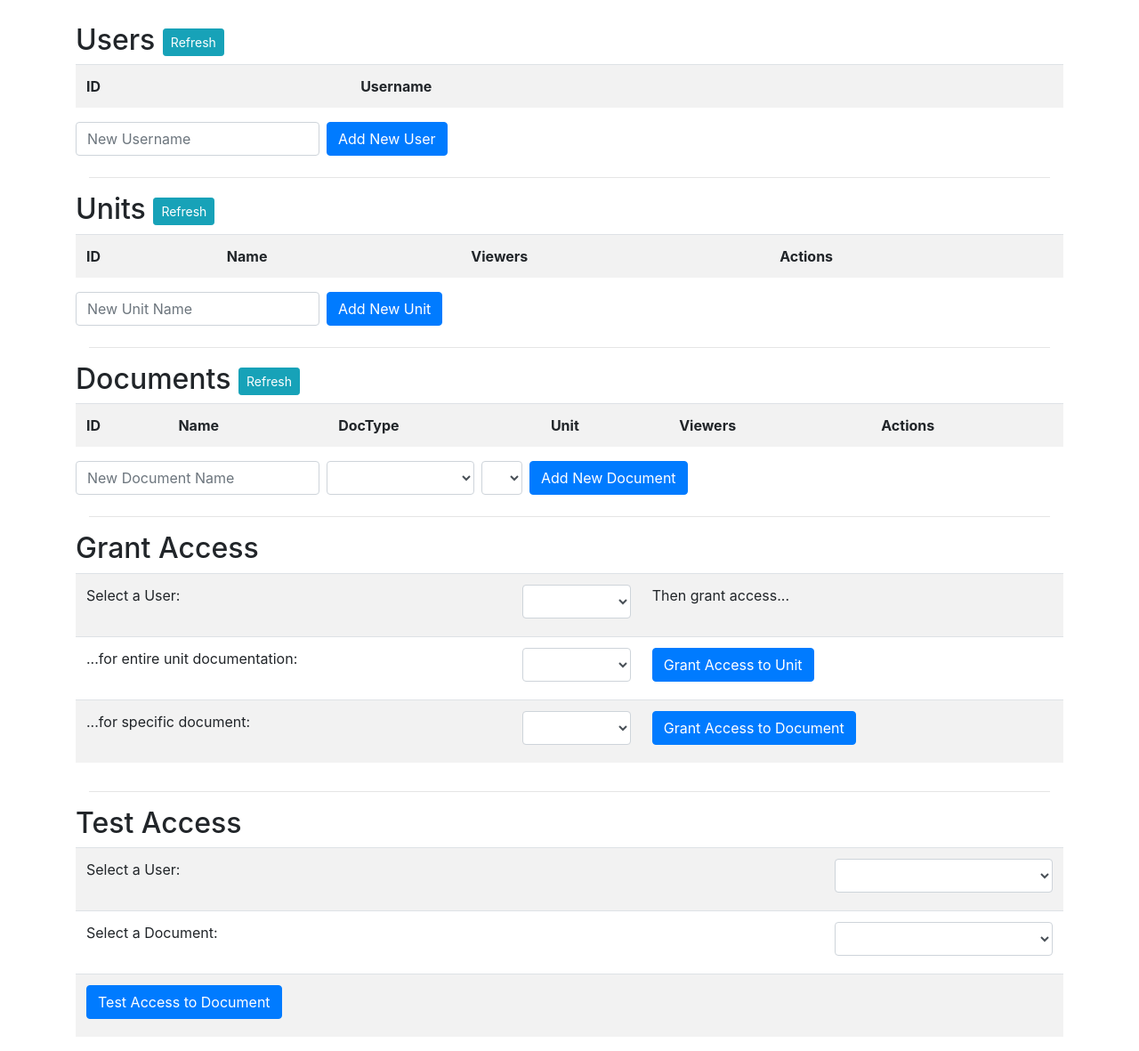
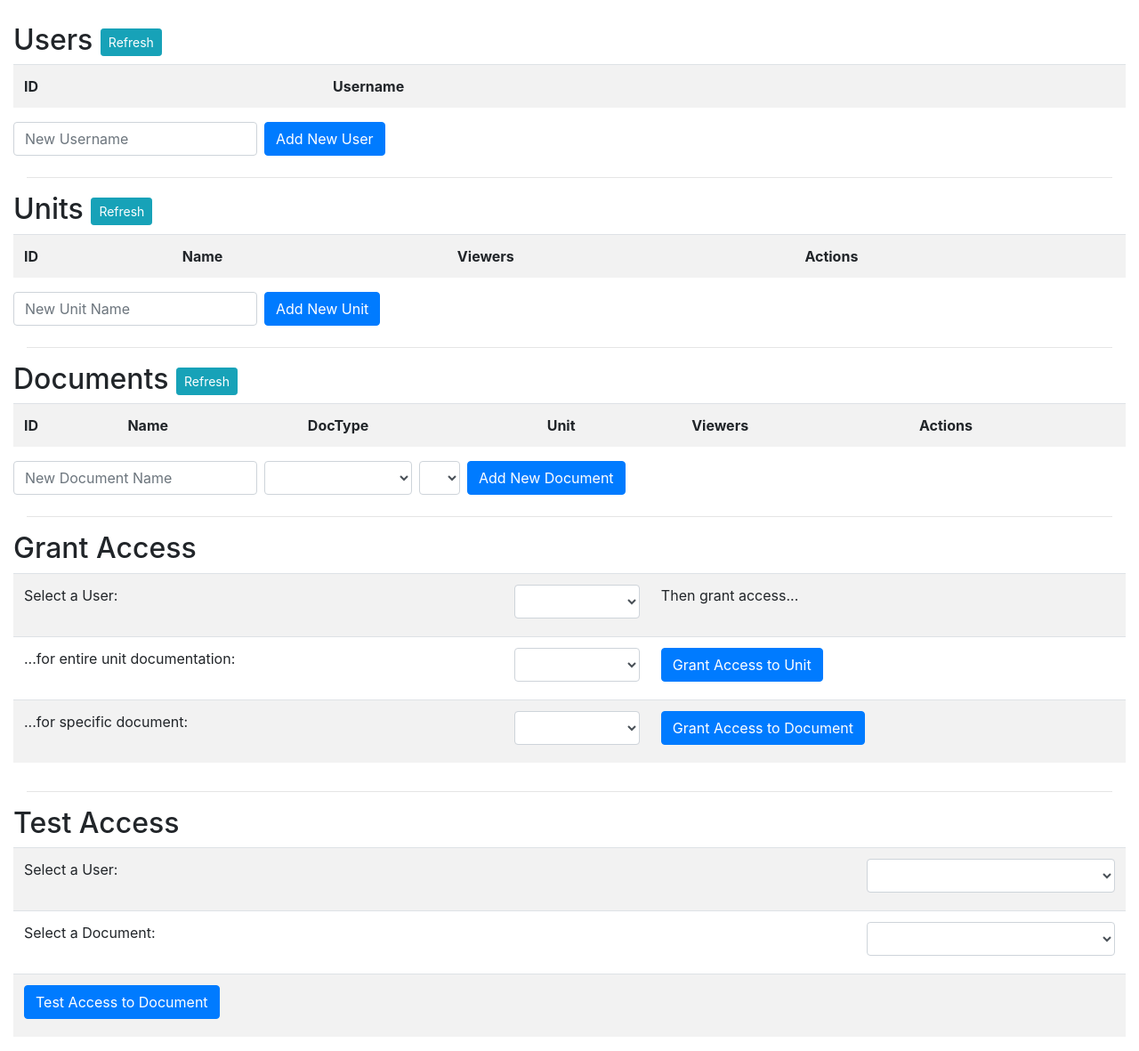
Before and after one commit to Myoldmopar/ss_portal, a Django app: page / in a window 1280 px wide. Shown: the whole page at 89% size. Run offline with Django 3.2, Linux system fonts and the light colour scheme; data that the repository does not hold is empty; some libraries are stand-ins or nearby versions.

Commit message:
Move to fluid container, add extra IP options allowed, auto yarn cleanup

```diff
--- a/docportal/templates/docportal/home.html
+++ b/docportal/templates/docportal/home.html
@@ -11,7 +11,7 @@
 
 <body style="padding-top:10px;" ng-app="doc_portal_app" ng-controller="doc_portal_controller">
 
-<div class="container">
+<div class="container-fluid">
     <div class="col-md-12">
 
         <div class="alert alert-danger alert-dismissible"
--- a/portal/settings.py
+++ b/portal/settings.py
@@ -24,7 +24,7 @@ SECRET_KEY = '2h)wgw497j_60#8!z@(r3_5=%164cs5&1_+3g515$=3s63=5-x'
 # SECURITY WARNING: don't run with debug turned on in production!
 DEBUG = True
 
-ALLOWED_HOSTS = []
+ALLOWED_HOSTS = ['0.0.0.0', '127.0.0.1', '67.210.62.104']
 
 # Application definition
 
```
Also changed, not shown: 1 other file.
